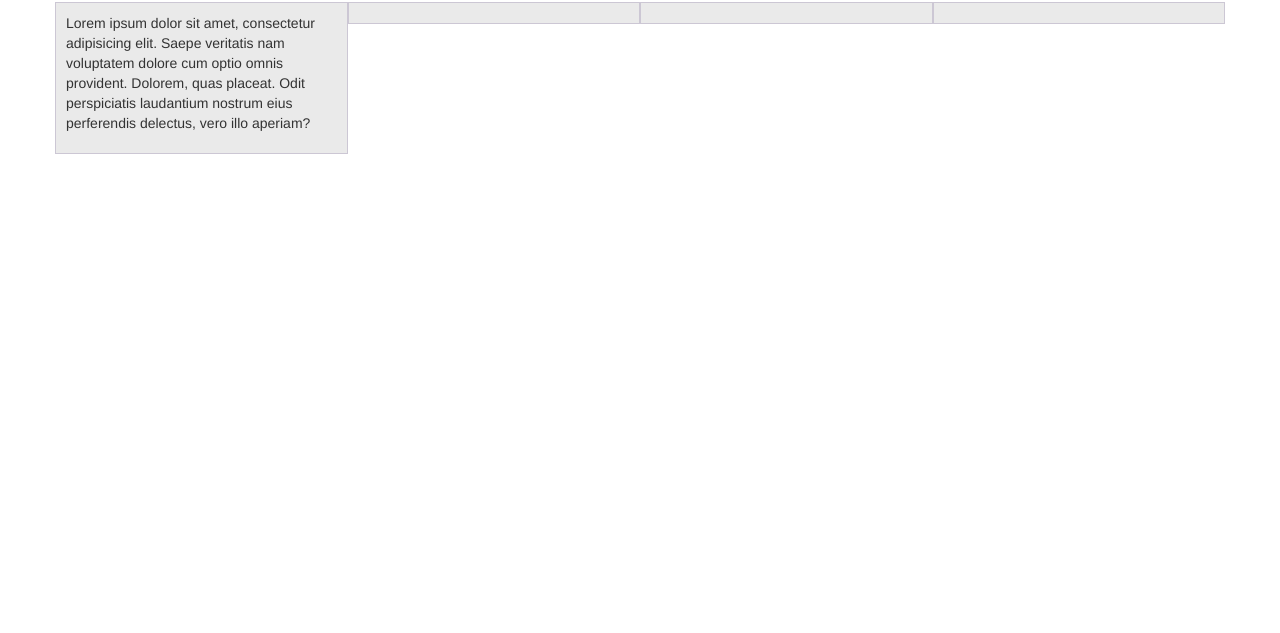
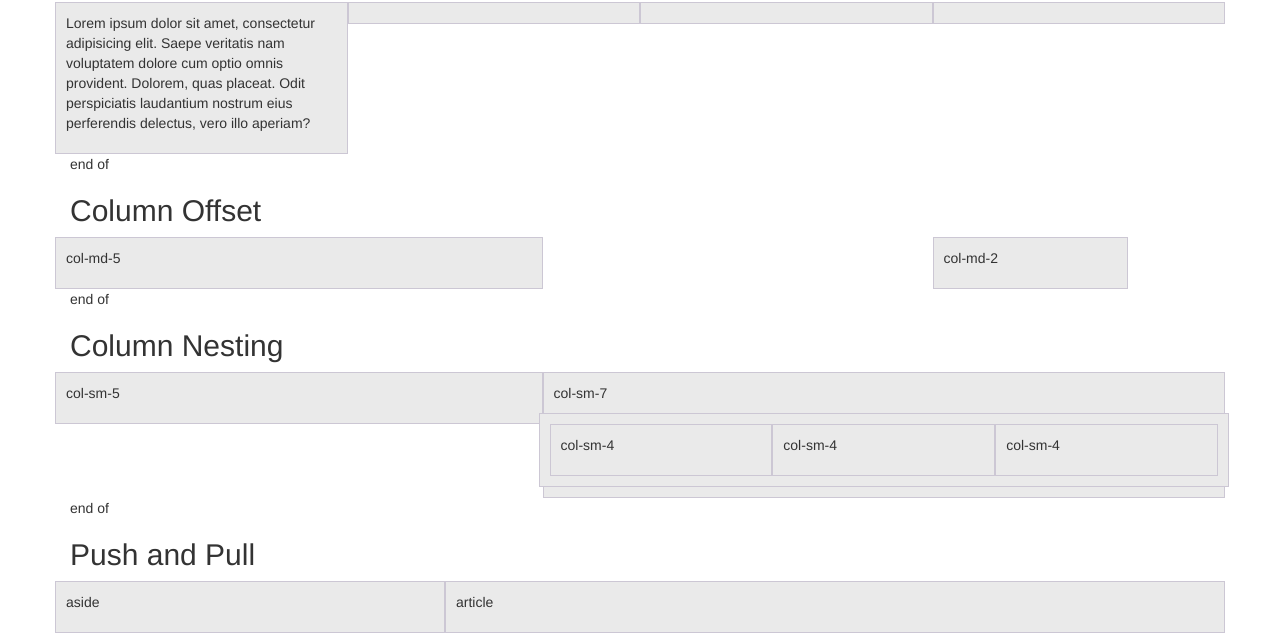
Before and after one commit to iankeogh138/grid-system.2, a plain HTML site: page index.html in a window 1280 px wide. Shown: the part 740-1373 px from the top of the page. Before the commit the page ends 894 px from the top, so only its background shows below. Drawn offline with Linux system fonts and the light colour scheme.

Commit message:
Colum push and pull

```diff
--- a/index.html
+++ b/index.html
@@ -88,7 +88,7 @@
 				<div class="col-md-2">
 					<p>col-md-2</p>
 				</div>
-			</div>
+			</div> <!-- end of -->
 
 		<h2>Column Reset</h2>
 			<div class="row show-grid">
@@ -110,8 +110,48 @@
 					<p class="visible-sm">col-sm-6</p>
 					<p class="visible-md">col-md-3</p>
 				</div>
+			</div> end of
+
+		<h2>Column Offset</h2>
+			<div class="row show-grid">
+				<div class="col-md-5">
+					<p>col-md-5</p>
+				</div>
+				<div class="col-md-2 col-md-offset-4">
+					<p>col-md-2</p>
+				</div>
+			</div> end of
+
+		<h2>Column Nesting</h2>
+			<div class="row show-grid">
+				<div class="col-sm-5">
+					<p>col-sm-5</p>
+				</div>
+				<div class="col-sm-7">
+					<p>col-sm-7</p>
+					<div class="row">
+						<div class="col-sm-4">
+							<p>col-sm-4</p>
+						</div>
+						<div class="col-sm-4">
+							<p>col-sm-4</p>
+						</div>
+						<div class="col-sm-4">
+							<p>col-sm-4</p>
+						</div>
+					</div>
+				</div>
+			</div> end of
+
+		<h2>Push and Pull</h2>
+		<div class="row show-grid">
+			<div class="col-sm-8 col-md-push-4">
+				<p>article</p>
 			</div>
-
+			<div class="col-sm-4 col-md-pull-8">
+				<p>aside</p>
+			</div>
+		</div>
 	</div> <!-- end of container -->
 
 </body>
```
